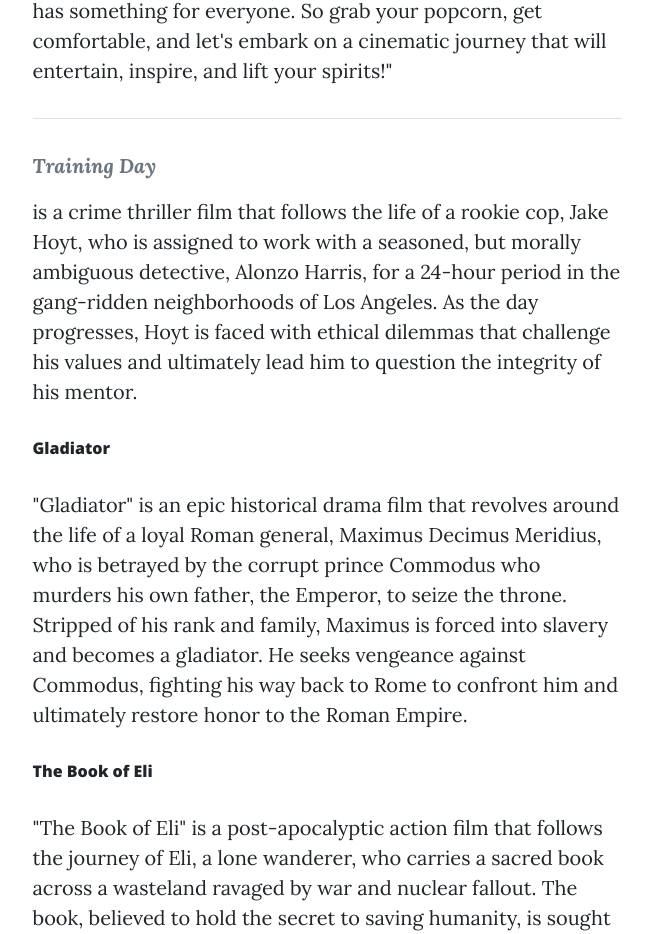
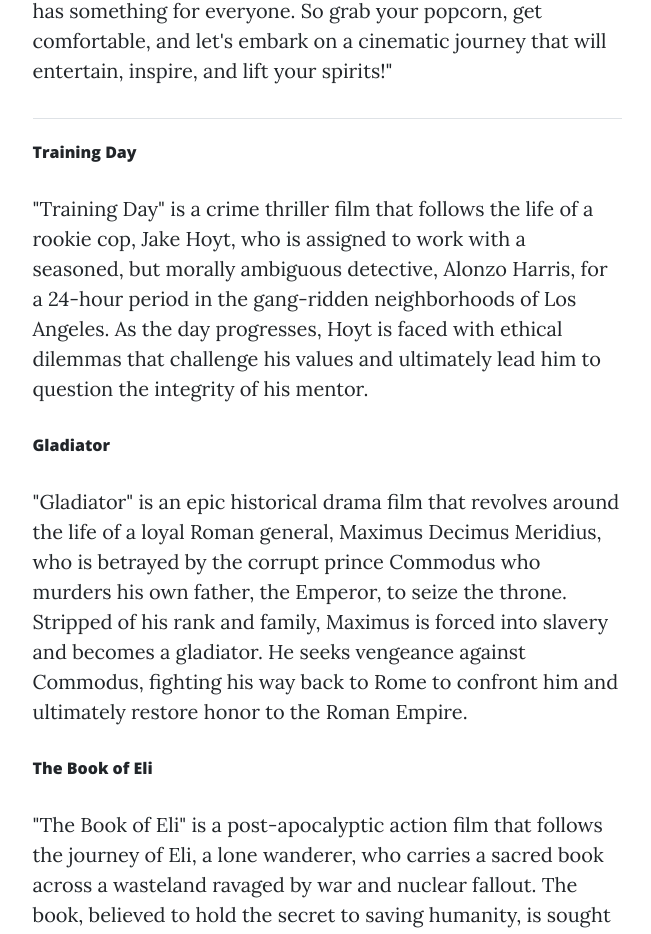
Before and after one commit to luchaoo7/myblogs, a React (Vite) app: page /movies in a window 1280 px wide. Shown: the part 996-1930 px from the top of the page, without its empty margins (313-964 px from the left). Built offline with nearby package versions, Linux system fonts and the light colour scheme.

Commit message:
Update font

```diff
--- a/src/components/articles/MoviesToWatch.tsx
+++ b/src/components/articles/MoviesToWatch.tsx
@@ -5,7 +5,6 @@
 import SmallerHeading from '../utils/SmallerHeading';
 import Divider from '../utils/Divider';
 import basketballBG from '/src/assets/img/movie-bg.jpg';
-import Quote from '../utils/Quote';
 
 interface MoviesToWatchProps {
     // Add any props you might need
@@ -44,8 +43,9 @@
                             </p>
                             <Divider />
 
+                            <SmallerHeading heading="Training Day "/>
                             <p>
-                                <b><Quote quote="Training Day"/> </b> is a crime thriller film that follows the life of a rookie cop, Jake Hoyt, who is assigned to work with a seasoned, but morally ambiguous detective, Alonzo Harris, for a 24-hour period in the gang-ridden neighborhoods of Los Angeles. As the day progresses, Hoyt is faced with ethical dilemmas that challenge his values and ultimately lead him to question the integrity of his mentor.
+                                "Training Day" is a crime thriller film that follows the life of a rookie cop, Jake Hoyt, who is assigned to work with a seasoned, but morally ambiguous detective, Alonzo Harris, for a 24-hour period in the gang-ridden neighborhoods of Los Angeles. As the day progresses, Hoyt is faced with ethical dilemmas that challenge his values and ultimately lead him to question the integrity of his mentor.
                             </p>
                             <SmallerHeading heading="Gladiator"/>
                             <p>
```
